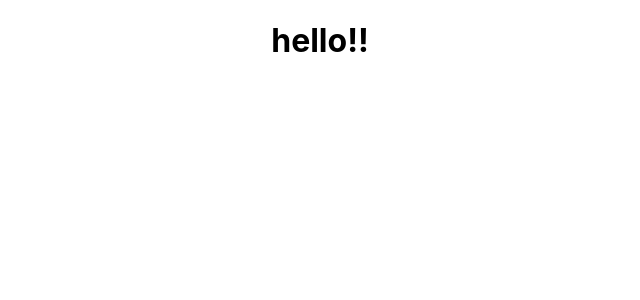
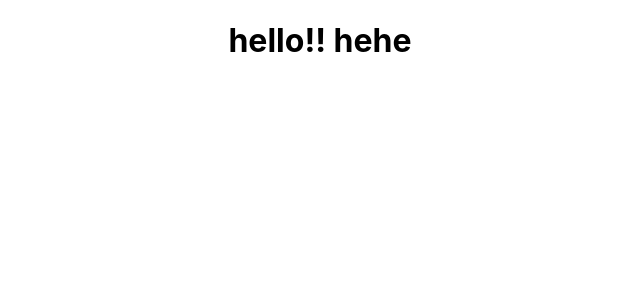
Before and after one commit to eduardoadf21/flask_react_prototype, a React (Create React App) app in the folder front/: page / in a window 1280 px wide. Shown: the top 300 px of the page, without its empty margins (320-960 px from the left). Built offline with nearby package versions, Linux system fonts and the light colour scheme.

Commit message:
default exports, function exports

```diff
--- a/front/src/components/Greet.js
+++ b/front/src/components/Greet.js
@@ -1,8 +1,10 @@
 import React from 'react'
 
-function Greet() {
-    return <h1>hello!!</h1>
-}
+//function Greet() {
+//   return <h1>hello!!</h1>
+//}
+
+export const Greet = () => <h1>hello!! hehe</h1>
 
 
-export default Greet;
+//export default Greet;
```
Also changed, not shown: front/src/App.js (+17 -6 lines).
